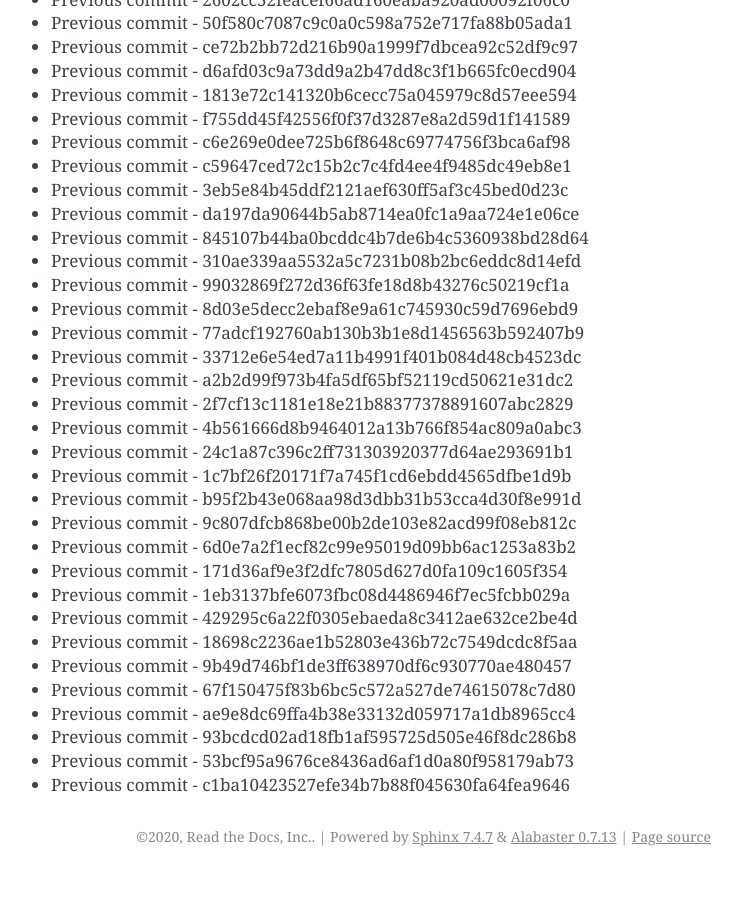
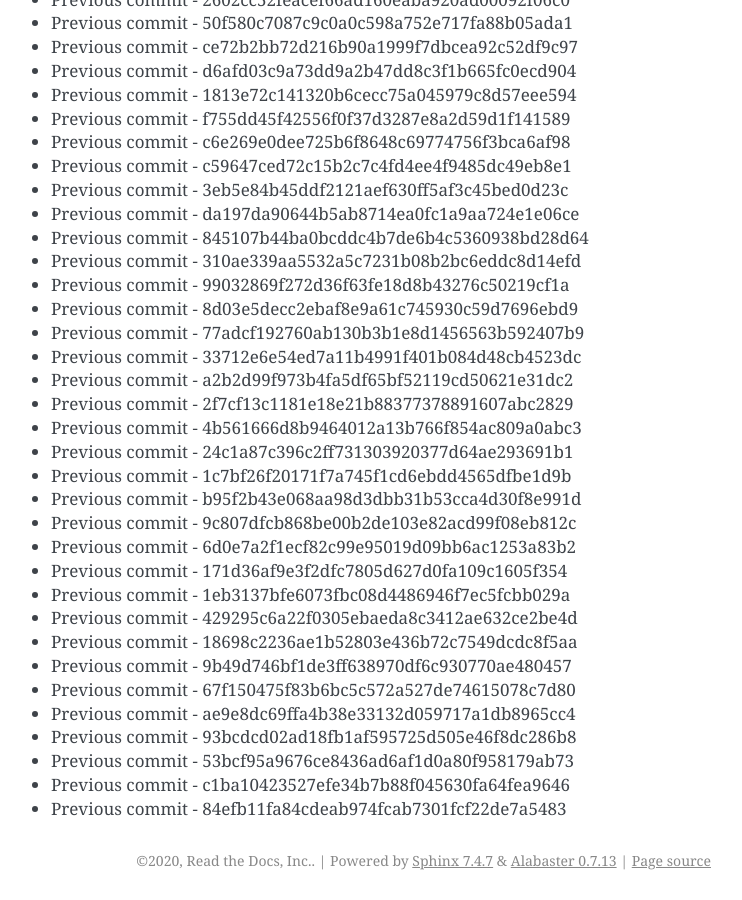
Before and after one commit to readthedocs/rtd-git-stresstest, a Sphinx documentation site: the page built from docs/updates.rst, in a window 1280 px wide and 900 px high, scrolled down 36256 px. Shown: the whole window, without its empty margins (399-1141 px from the left). Built offline with Sphinx 7.4.7, drawn with Linux system fonts in a browser that asks for light colours; before the commit the page ends 37132 px from its top, so only the background shows below that.

Commit message:
Generating commit from previous: 84efb11fa84cdeab974fcab7301fcf22de7a5483

```diff
--- a/docs/updates.rst
+++ b/docs/updates.rst
@@ -1555,3 +1555,4 @@ It can be tested for any performance characteristics.
 * Previous commit - 93bcdcd02ad18fb1af595725d505e46f8dc286b8
 * Previous commit - 53bcf95a9676ce8436ad6af1d0a80f958179ab73
 * Previous commit - c1ba10423527efe34b7b88f045630fa64fea9646
+* Previous commit - 84efb11fa84cdeab974fcab7301fcf22de7a5483
```
